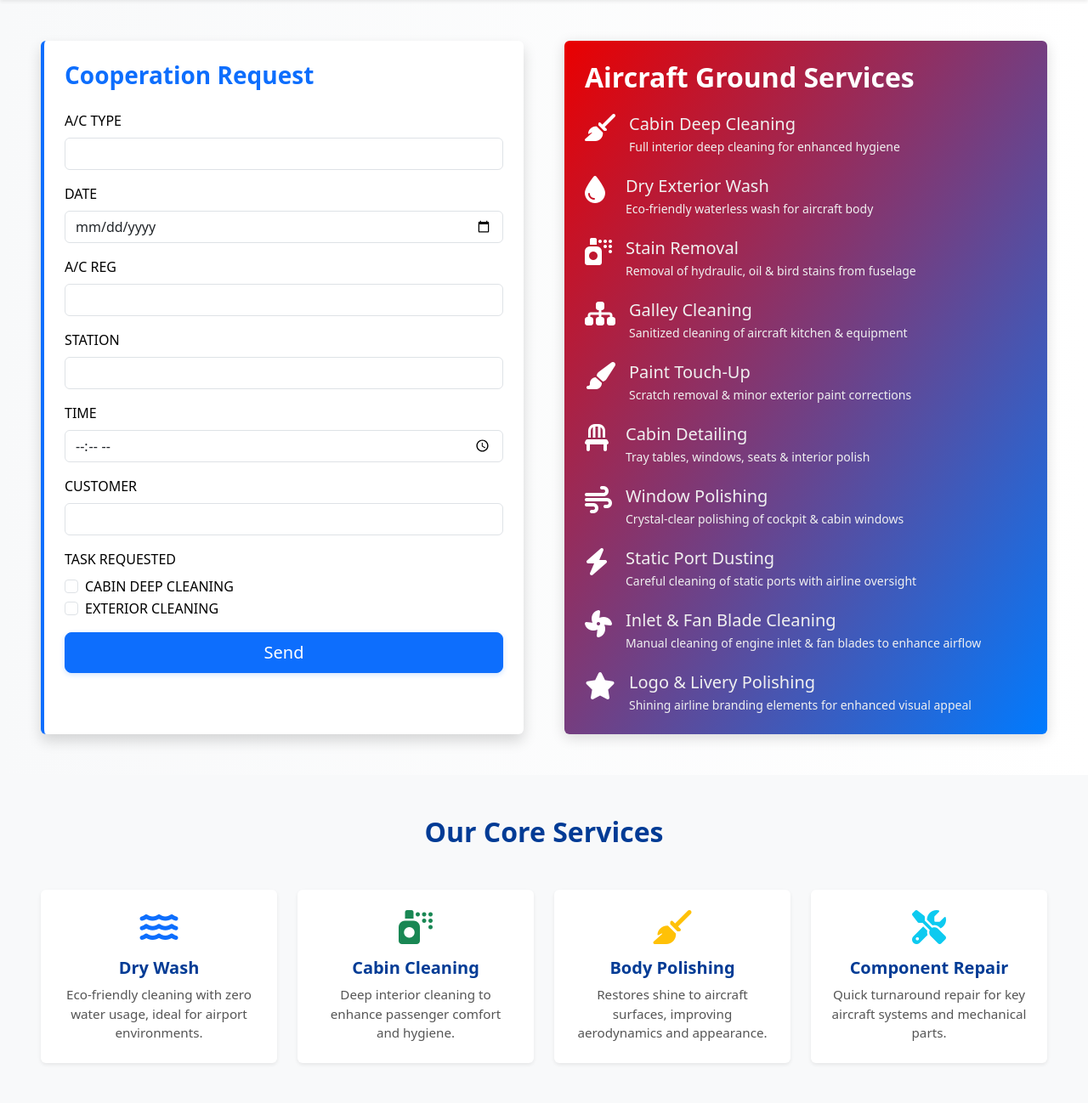
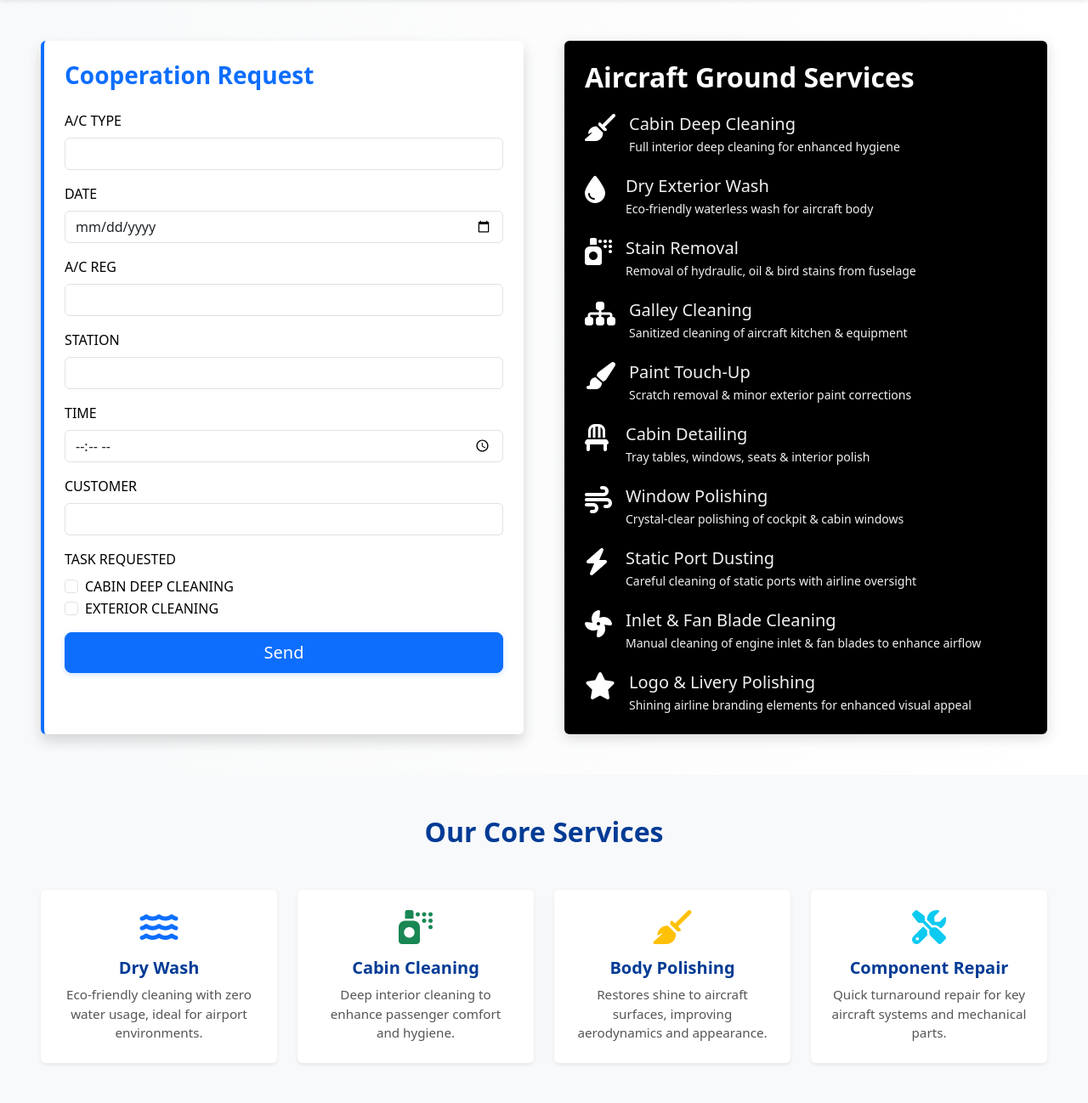
Before and after one commit to phoenixfamily/ISPX, a Django app: page /en/home/ in a window 1280 px wide. Shown: the part 74-1372 px from the top of the page at 85% size. Run offline with Django 5.2, Linux system fonts and the light colour scheme; data that the repository does not hold is empty; parts of the project's set-up code (start-up, migrations or seed data) failed here and were passed over; some libraries are stand-ins or nearby versions.

Commit message:
home  changed

```diff
--- a/static/css/style.css
+++ b/static/css/style.css
@@ -137,7 +137,8 @@ body.dark-mode {
 }
 
 .service-box {
-    background: linear-gradient(to bottom right, #ea0000, #007bff);
+    /*background: linear-gradient(to bottom right, #003b95, #007bff);*/
+    background-color: black;
     display: flex;
     flex-wrap: wrap;
     min-height: 400px;
@@ -173,8 +174,7 @@ body.dark-mode {
     height: 100%;
     object-fit: cover;
     border-radius: 0;
-}
-
+    }
     .dry-wash-section {
         background: #f9faff;
     }
```
